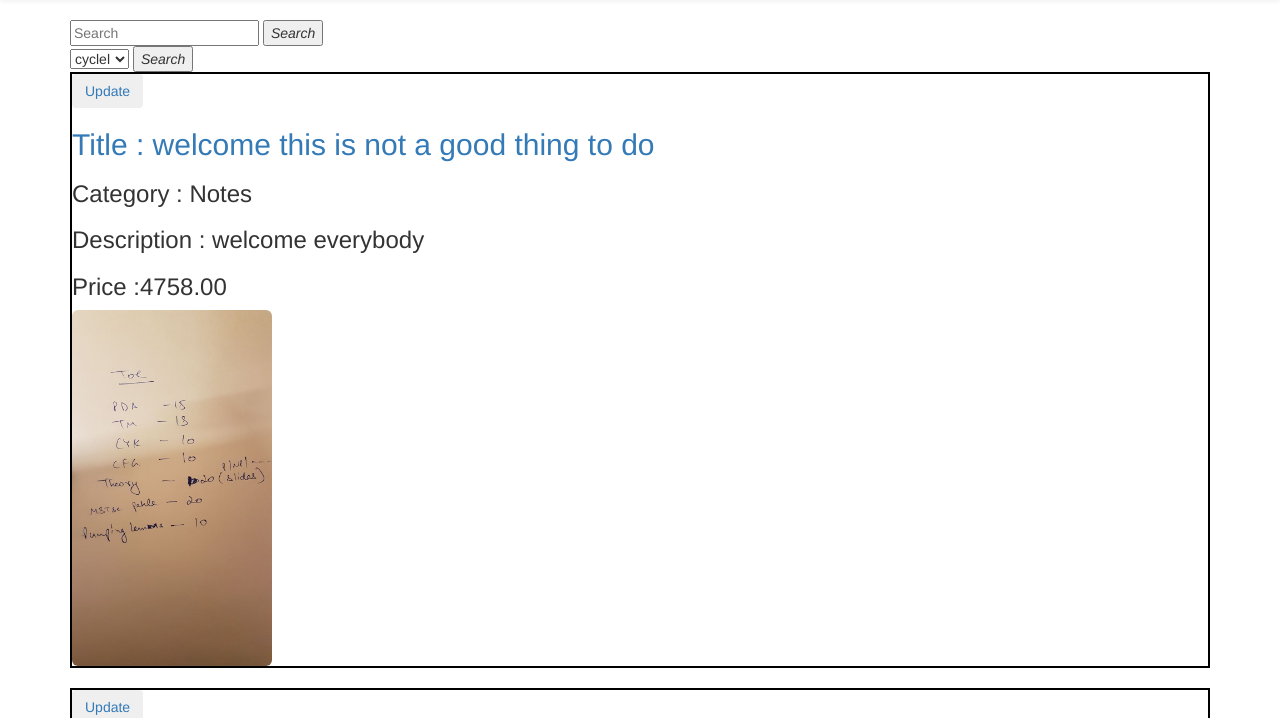
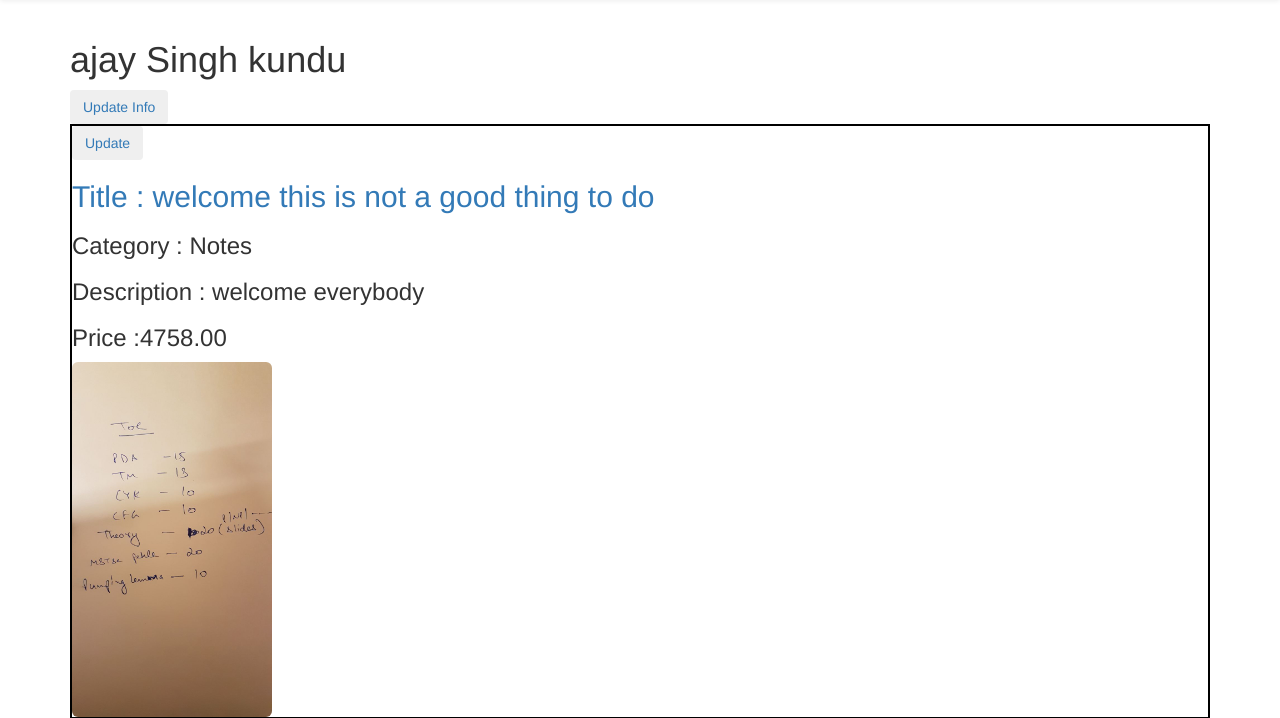
Before and after one commit to ajaykundu/CampusDalaal, a Django app: page /basic_app/profilepage in a window 1280 px wide. Shown: the part 53-771 px from the top of the page. Run offline with Django 3.2, Linux system fonts and the light colour scheme; a user stored in the database is signed in; data comes from the database, SQL or seed files in the repository; both versions use the stored data as it was after the commit; some libraries are stand-ins or nearby versions.

Commit message:
update profile info...

```diff
--- a/basic_app/templates/profilepage.html
+++ b/basic_app/templates/profilepage.html
@@ -1,24 +1,13 @@
 {% extends "basic_app\base.html" %}
 
 {% block body_block %}
+      {% if user.first_name %}
+     <h1>{{ user.first_name }} {{user.last_name}}</h1>
+     {% else %}
+     <h1>{{user.username}}</h1>
+      {% endif %}
 
-<form id="searchform" action="" method="get" accept-charset="utf-8">
-<input class="searchfield" id="searchbox" name="q" type="text" placeholder="Search">
-<button class="searchbutton" type="submit">
-<i class="fa fa-search">Search</i>
-</button>
-</form>
-
- <form class="" action="" method="get" accept-charset="utf-8" >
-   <select class="" name="pt" type="text">
-    <option value="cycle">cyclel</option>
-    <option value="notes">Notes</option>
-   </select>
-   <button class="searchbutton" type="submit">
-   <i class="fa fa-search">Search</i>
-   </button>
- </form>
-
+     <a href="{% url 'basic_app:updateinfo' pk=user.pk %}"><button type="button" name="button" class="btn btn-simple">Update Info</button></a>
 
    {# Here i am going to filter all the products according to their Institution #}
 
--- a/basic_app/urls.py
+++ b/basic_app/urls.py
@@ -7,6 +7,7 @@ app_name = 'basic_app'
 # Be careful setting the name to just /login use userlogin instead!
 urlpatterns=[
     url(r'^register/$',views.register,name='register'),
+    url(r"^updateinfo/(?P<pk>[\w-]+)/$",views.UpdateUserInfo.as_view(),name="updateinfo"),
     url(r'^user_login/$',views.user_login,name='user_login'),
     url(r'^profilepage',views.List_product_for_profile.as_view(),name='profilepage'),
     url(r'^activate/(?P<uidb64>[0-9A-Za-z_\-]+)/(?P<token>[0-9A-Za-z]{1,13}-[0-9A-Za-z]{1,20})/$',
--- a/basic_app/views.py
+++ b/basic_app/views.py
@@ -24,6 +24,17 @@ from productapp.models import ProductsModel
 
 
 #this is the list of product which comes under profile of person.
+
+class UpdateUserInfo(generic.UpdateView):
+    model = User
+    fields = ('first_name','last_name')
+    template_name = 'UpdateUserInfo.html'
+
+    def get_success_url(self):
+        return reverse('index')
+
+
+
 class List_product_for_profile(generic.ListView):
     model = ProductsModel
     template_name = 'profilepage.html'
```
Also changed, not shown: basic_app/templates/UpdateUserInfo.html (added, +8 -0 lines), db.sqlite3.
